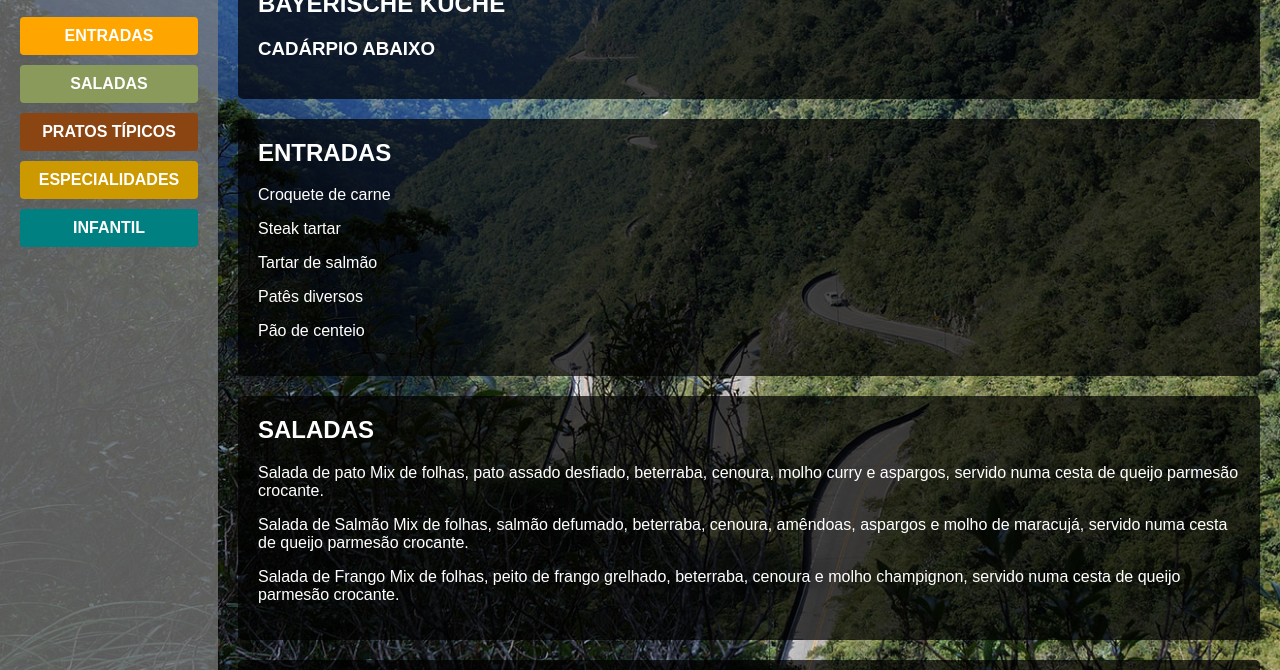
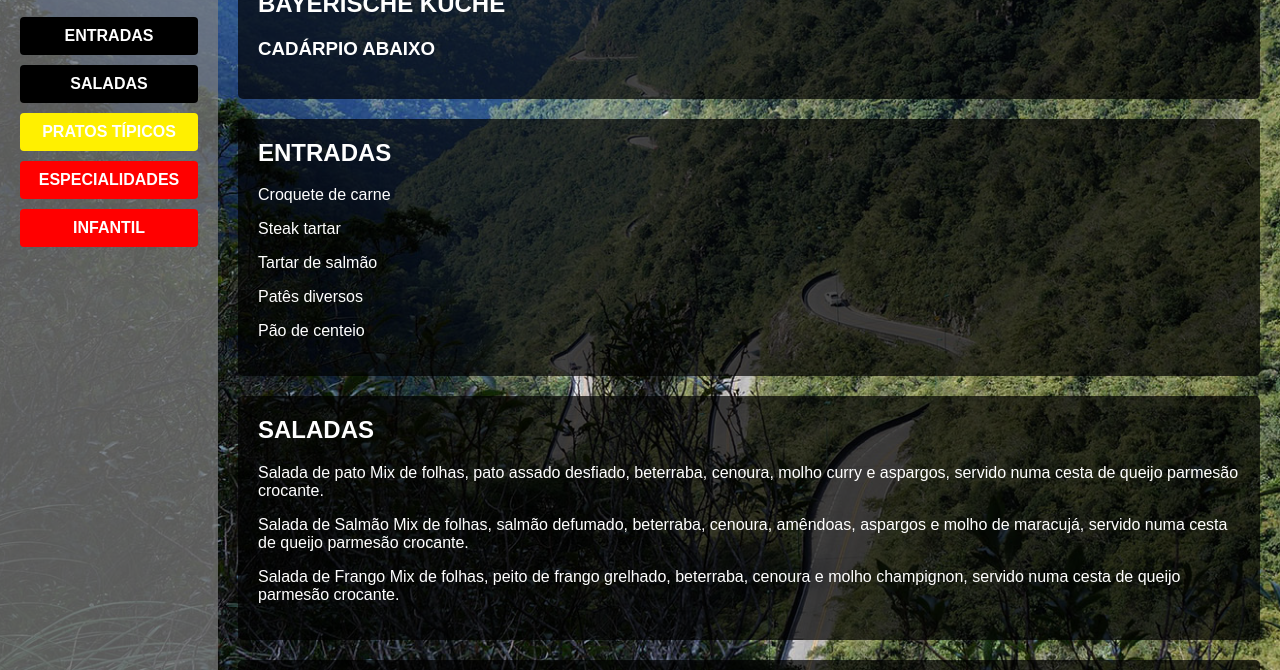
Before and after one commit to atnelop/fsiproject, a plain HTML site: page index.html in a window 1280 px wide. Shown: the part 130-800 px from the top of the page. Drawn offline with Linux system fonts and the light colour scheme.

Commit message:
COLOR styles.css

```diff
--- a/styles.css
+++ b/styles.css
@@ -64,23 +64,23 @@ html, body {
 
   /* Cores equilibradas para cada botão do menu */
   .menu ul li:nth-child(1) a {
-    background-color: #FFA500;
+    background-color: #000;
   }
 
   .menu ul li:nth-child(2) a {
-    background-color: #8A9A5B;
+    background-color: #000;
   }
 
   .menu ul li:nth-child(3) a {
-    background-color: #8B4513;
+    background-color: #FFF000;
   }
 
   .menu ul li:nth-child(4) a {
-    background-color: #CC9900;
+    background-color: #FF0000;
   }
 
   .menu ul li:nth-child(5) a {
-    background-color: #008080;
+    background-color: #FF0000;
   }
 
   .menu ul li a:hover {
```
